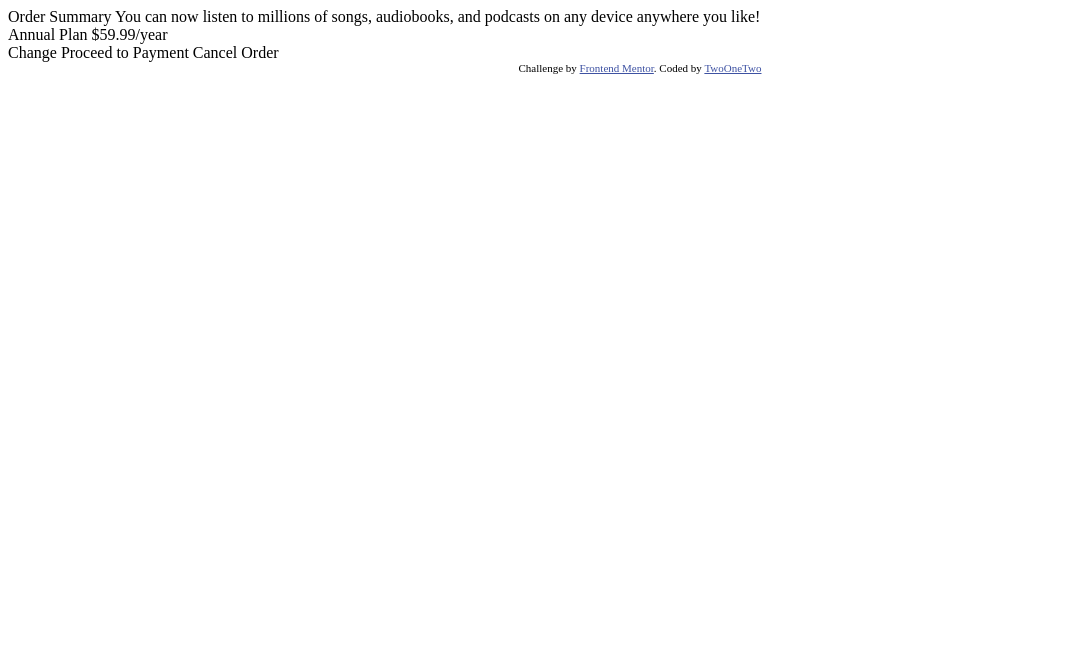
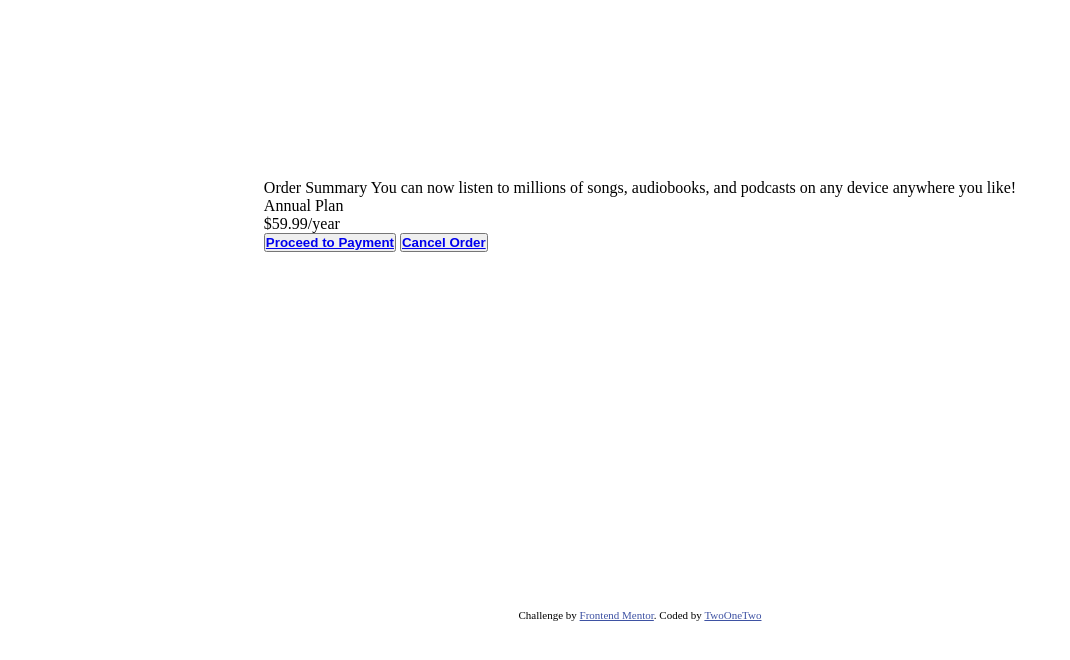
Before and after one commit to LarryTheFatCat/order-summary-component, a plain HTML site: page index.html in a window 1280 px wide. Shown: the whole page, without its empty margins (0-1070 px from the left). Drawn offline with Linux system fonts and the light colour scheme.

Commit message:
sort into section with divs

```diff
--- a/index.html
+++ b/index.html
@@ -6,29 +6,42 @@
   <meta name="viewport" content="width=device-width, initial-scale=1.0"> <!-- displays site properly based on user's device -->
 
   <link rel="icon" type="image/png" sizes="32x32" href="./images/favicon-32x32.png">
+  <link rel="stylesheet" href="style.css">
 
   <title>Frontend Mentor | Order summary card</title>
 </head>
 <body>
-
-  <div class="order">
-      Order Summary
-
-  You can now listen to millions of songs, audiobooks, and podcasts on any
-  device anywhere you like!
-  </div>
-  <div class="plan">
-    Annual Plan
-  $59.99/year
-  </div>
-
-  <div class="payment-section">
-      Change
-
-  Proceed to Payment
-  Cancel Order
-  </div>
-
+  <section>
+    <div class="order">
+      <p>
+        Order Summary
+        You can now listen to millions of songs, audiobooks, and podcasts on any device anywhere you like!
+      </p>
+      <div>
+        <p>
+          Annual Plan
+          <br>
+          $59.99/year
+        </p>
+      </div>
+      <div>
+        <button>
+          <a href="#">
+            <b>
+              Proceed to Payment
+            </b>
+          </a>
+        </button>
+        <button>
+          <a href="#">
+            <b>
+              Cancel Order
+            </b>
+          </a>
+        </button>
+      </div>
+    </div>
+  </section>
   <div class="attribution">
     Challenge by <a rel="noopener noreferrer" href="https://www.frontendmentor.io?ref=challenge" target="_blank">Frontend Mentor</a>.
     Coded by <a href="https://GitHub.com/TwoThreeTwo" rel="noopener noreferrer">TwoOneTwo</a>
--- a/style.css
+++ b/style.css
@@ -1,4 +1,20 @@
-.attribution { font-size: 11px;
+@import url('https://fonts.googleapis.com/css2?family=Dosis:wght@200;500&family=Karla:wght@400;700&display=swap');
+
+* {
+    margin: 0;
+    padding: 0;
+    box-sizing: border-box;
+}
+
+body {
+    display: grid;
+    place-items: center;
+    height: 100vh;
+}
+
+
+.attribution {
+    font-size: 11px;
     text-align: center;
 }
 
```
